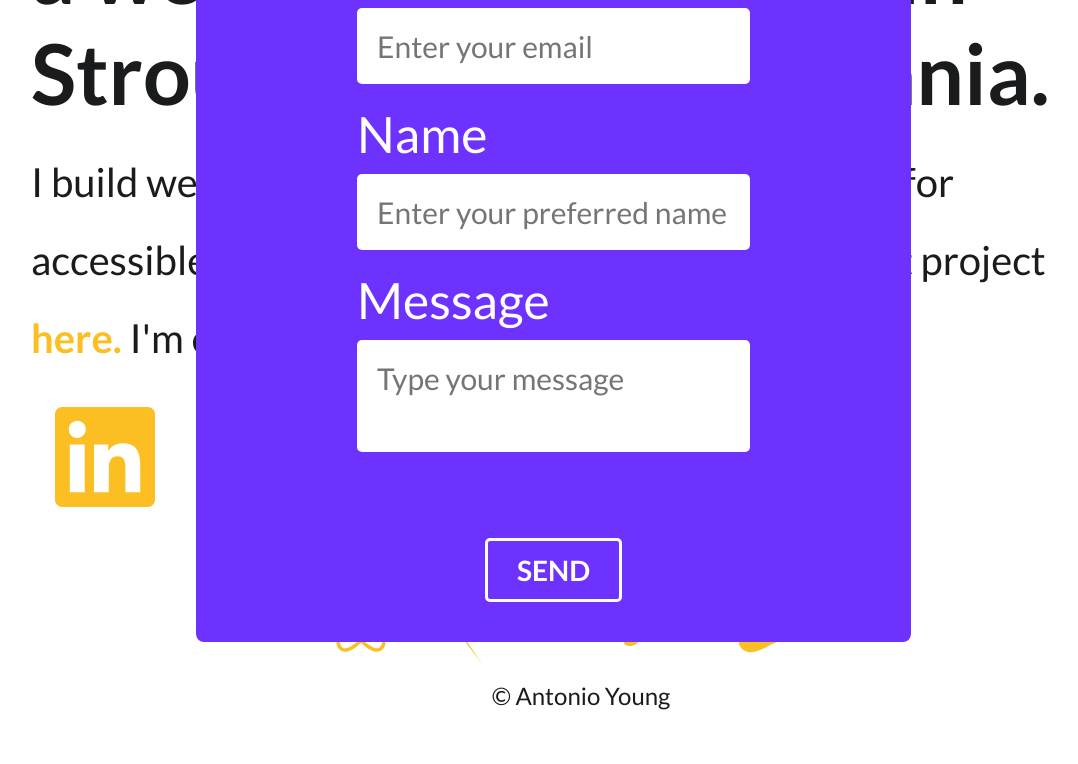
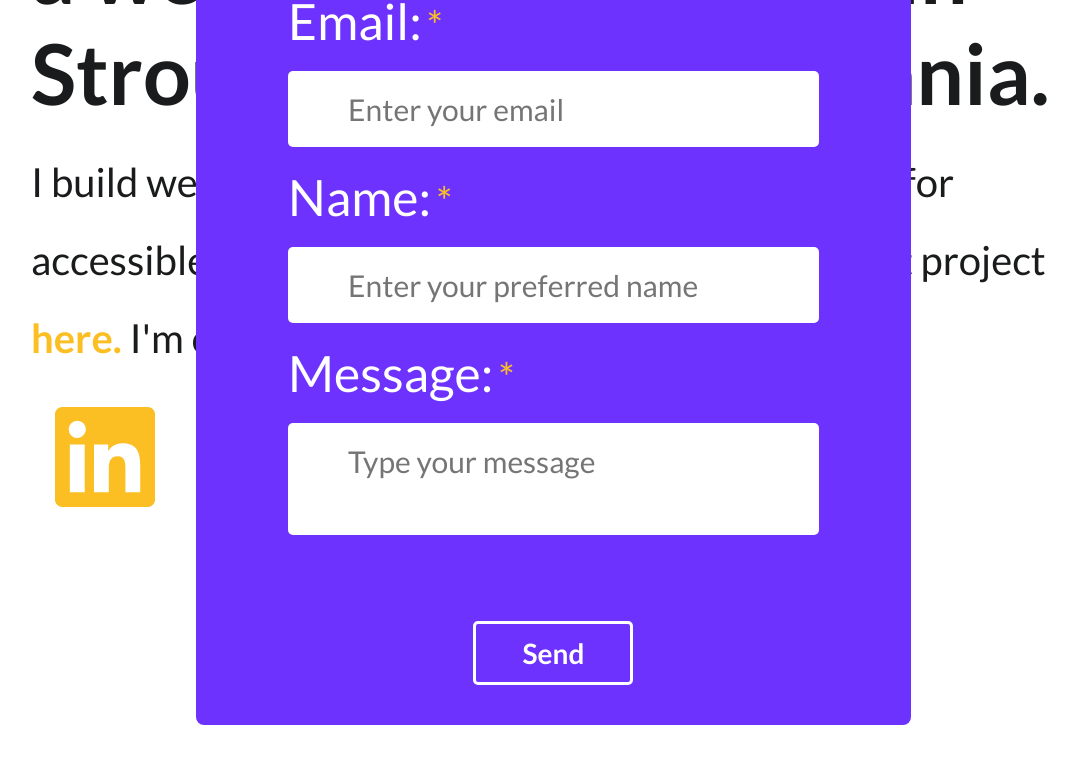
Before and after one commit to Gomurmamma/personal-website, a Next.js app: page / in a window 1280 px wide. Both pictures are taken after a click on the button "CONTACT ME". Shown: the part 383-1147 px from the top of the page, without its empty margins (59-1137 px from the left). Built offline with nearby package versions, Linux system fonts and the light colour scheme.

Commit message:
Required fields, tooltips, input validation

```diff
--- a/components/contact-form/contact-form.js
+++ b/components/contact-form/contact-form.js
@@ -15,6 +15,8 @@ const ContactForm = ({ isDisplayForm, handleContactClick }) => {
     email: "",
     message: "",
     buttonText: "Send",
+    nameError: "",
+    messageError: "You must include a message",
     error: "",
     success: "",
   });
@@ -35,6 +37,7 @@ const ContactForm = ({ isDisplayForm, handleContactClick }) => {
     //console.table({ name, email, message });
 
     setState({ ...state, buttonText: "SENDING" });
+
     try {
       const templateParams = {
         name,
@@ -82,52 +85,103 @@ const ContactForm = ({ isDisplayForm, handleContactClick }) => {
       <XIcon className={style.contactform__icon} onClick={handleClick} />
       <form id="contactform" onSubmit={handleSubmit}>
         <h2 className={style.contactform__title}>Contact Me</h2>
+        <p className={style.contactform__requiredFields}>
+          Required fields are indicated with an "
+          <span className={style.contactform__asterisk} alt="Required Field">
+            *
+          </span>
+          "
+        </p>
 
-        <label className={style.contactform__label}>Email</label>
+        <label htmlFor="email" className={style.contactform__label}>
+          Email:
+          <span className={style.contactform__asterisk} alt="Required Field">
+            *
+          </span>
+        </label>
         <input
           required
           type="email"
           name="email"
+          id="email"
           className={style.contactform__input}
           placeholder="Enter your email"
           onChange={handleChange("email")}
           title="Enter a valid email address"
           pattern="^\w+([\.-]?\w+)*@\w+([\.-]?\w+)*(\.\w{2,3})+$"
         ></input>
+        <p className={style.contactform__input__tooltip}>
+          Enter your preferred email
+        </p>
+        <span className={style.contactform__requirements}>
+          Must be a valid email address
+        </span>
 
-        <label className={style.contactform__label}>Name</label>
+        <label htmlFor="name" className={style.contactform__label}>
+          Name:
+          <span className={style.contactform__asterisk} alt="Required Field">
+            *
+          </span>
+        </label>
         <input
           required
           type="text"
           name="name"
+          id="name"
           className={style.contactform__input}
           placeholder="Enter your preferred name"
           title="Enter your preferred name"
           onChange={handleChange("name")}
-          maxlength="50"
+          maxLength="50"
         ></input>
+        <p className={style.contactform__input__tooltip}>
+          Enter your preferred name
+        </p>
 
-        <label className={style.contactform__label}>Message</label>
+        <label htmlFor="message" className={style.contactform__label}>
+          Message:
+          <span className={style.contactform__asterisk} alt="Required Field">
+            *
+          </span>
+        </label>
         <textarea
           required
           name="message"
+          id="message"
           className={style.contactform__input}
           form="contactform"
           placeholder="Type your message"
           title="Type your message here"
           onChange={handleChange("message")}
         ></textarea>
+        <p className={style.contactform__input__tooltip}>
+          Include your message here
+        </p>
         <br></br>
         <>
-          {error ? <div>An Error Occurred While Sending Your Message</div> : ""}
-          {success ? <div>Thank you! Your message has been sent.</div> : ""}
+          {error ? (
+            <p className={style.contactform__submitResponse}>
+              An Error Occurred While Sending Your Message
+            </p>
+          ) : (
+            ""
+          )}
+          {success ? (
+            <p className={style.contactform__submitResponse}>
+              Thank you! Your message has been sent.
+            </p>
+          ) : (
+            ""
+          )}
         </>
-        <input
+        <button
           type="submit"
           form="contactform"
           value="SEND"
           className={style.contactform__submit}
-        ></input>
+        >
+          {buttonText}
+        </button>
       </form>
     </div>
   );
--- a/public/sass/components/contactform.module.scss
+++ b/public/sass/components/contactform.module.scss
@@ -24,7 +24,7 @@
   color: var(--white);
 
   //animation
-  transition: 0.8s;
+  transition: all 0.8s;
   opacity: 1;
 
   &__hidden {
@@ -55,8 +55,34 @@
     }
   }
 
+  &__asterisk {
+    margin: 0 0.5rem;
+    font-size: 4rem;
+    color: var(--yellow);
+
+    //border: 1px solid red;
+  }
+
   &__title {
-    margin-bottom: 3rem;
+    margin-bottom: 2rem;
+  }
+
+  &__requiredFields {
+    font-size: 3rem;
+
+    margin-bottom: 1.5rem;
+  }
+
+  &__requirements {
+    position: absolute;
+    top: 21.75%;
+    left: 40%;
+
+    font-size: 3.5rem;
+
+    color: var(--yellow);
+
+    visibility: hidden;
   }
 
   &__label {
@@ -64,7 +90,7 @@
     //element needs to be a block for ^ text align to work
     display: block;
 
-    margin-bottom: 1rem;
+    margin-bottom: 2rem;
 
     font-family: var(--font-body);
   }
@@ -82,15 +108,68 @@
     border: none;
     border-radius: 5px;
 
+    //Space between positive input validation image
     padding: 2rem;
+    padding-left: 6rem;
 
     //cursor color
     caret-color: var(--yellow);
 
     resize: none;
 
+    //animation
+    transition: all 0.2s;
+
     &:focus {
       outline: solid 6px var(--yellow-dark);
+      outline-offset: 3px;
+    }
+
+    &:focus + &__tooltip {
+      visibility: visible;
+      display: inline-block;
+      height: auto;
+
+      border-radius: 1.5rem;
+      background-color: var(--black);
+      padding: 1.5rem;
+    }
+
+    &:invalid:focus:not(:placeholder-shown) {
+      & ~ .contactform__requirements {
+        visibility: visible;
+      }
+    }
+
+    &:valid {
+      overflow: hidden;
+      //background-color: var(--white);
+      background-image: url("/img/icons8-check-circle.svg");
+      background-repeat: no-repeat;
+      background-position: 10px;
+    }
+
+    //input is not Focused but there's an invalid value present
+    &:invalid:not(:focus):not(:placeholder-shown) {
+      background-color: pink;
+    }
+
+    //&:invalid:focus:not(:placeholder-shown) {
+    //  & ~ .contactform__requirements {
+    //    visibility: visible;
+    //  }
+    //}
+
+    &__tooltip {
+      display: none;
+      visibility: hidden;
+      overflow: hidden;
+      height: 0;
+      cursor: help;
+      color: var(--white);
+
+      font-size: 3rem;
+      font-style: italic;
     }
   }
 
@@ -123,6 +202,13 @@
       animation: pulsate 1s infinite;
     }
   }
+
+  &__submitResponse {
+    font-size: 3rem;
+    color: var(--yellow);
+
+    margin-bottom: 4rem;
+  }
 }
 
 @keyframes pulsate {
```
Also changed, not shown: public/img/asterisk-svgrepo-com.svg (added), public/img/icons8-check-circle.svg (added).
